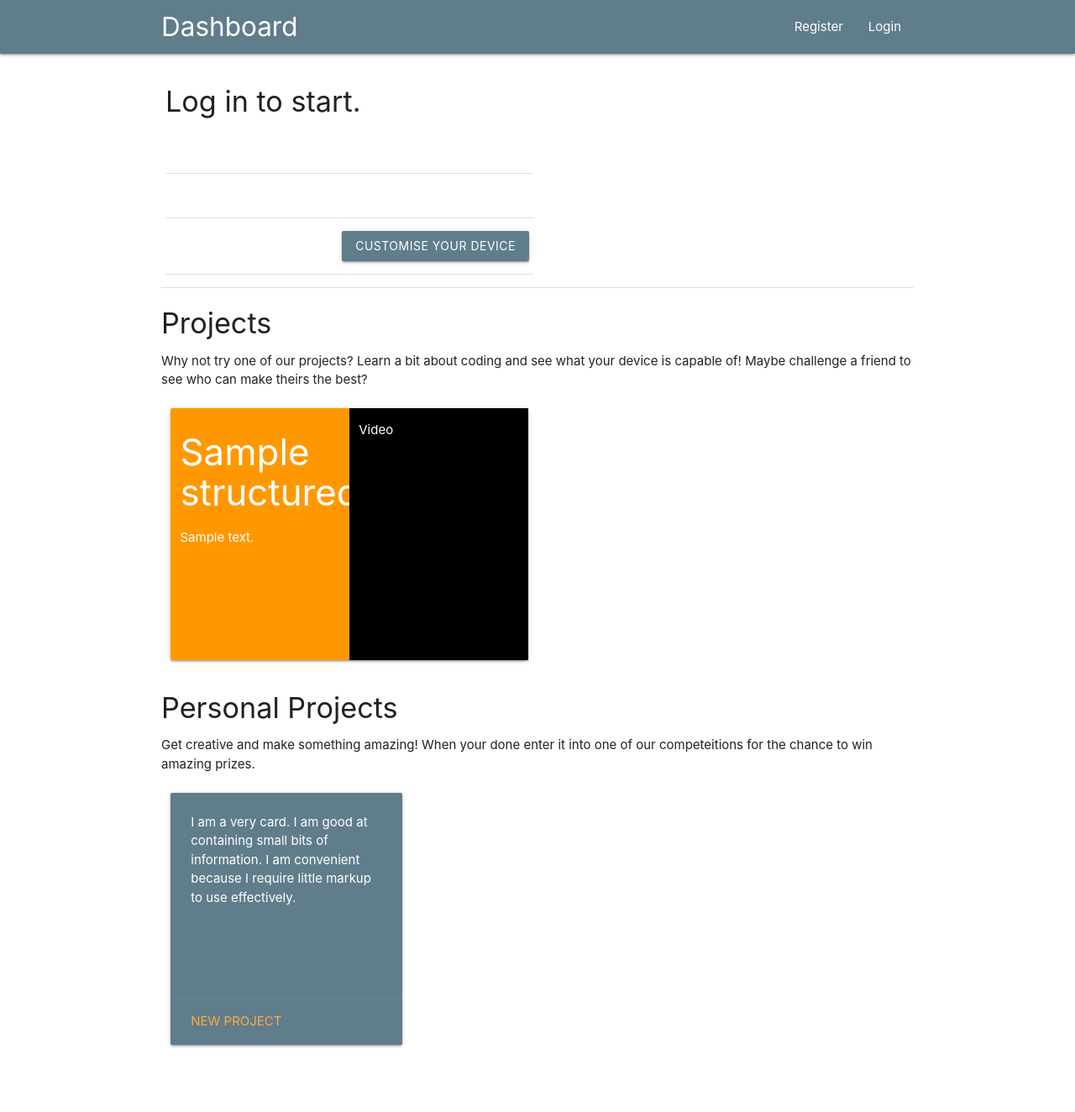
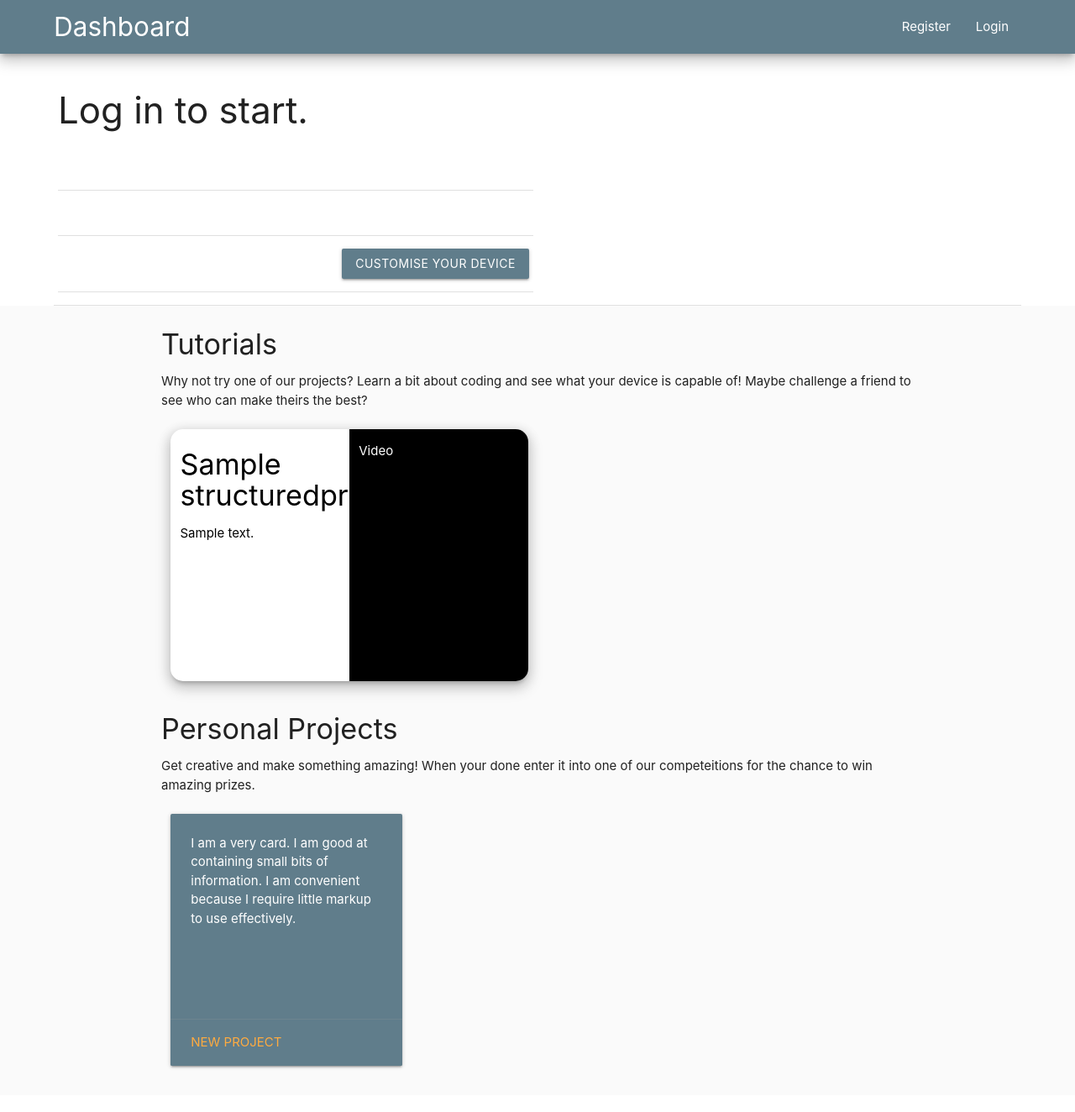
Before and after one commit to pdmcguckian/Nova-WebApp, a Django app: page / in a window 1280 px wide. Shown: the whole page at 84% size. Before the commit the page ends 1247 px from the top, so only its background shows below. Run offline with Django 3.2, Linux system fonts and the light colour scheme; tables that the repository leaves empty hold one stand-in row (values such as "Sample post").

Commit message:
Skinned to Fit brand Aesthetics

```diff
--- a/main/templates/main/dashboard.html
+++ b/main/templates/main/dashboard.html
@@ -4,16 +4,16 @@
 
 
 
-	<div class="container">
-	<table border="1">
+	<div style="padding-left: 5%; padding-right: 5%">
+	<table>
   <tbody>
     <tr>
 		{% if user.is_authenticated %}
 		<td width = "50%"><h4>Hey {{user.first_name}}.</h4>
 		{% else %}
-		<td width = "50%"><h4>Log in to start.</h4>
+		<td width = "50%"><h3>Log in to start.</h3>
 		{% endif %}
-		<table border="1">
+		<table border="0">
 		  <tbody>
 			<tr height="33.3%">
 			  <td>&nbsp;</td>
@@ -45,18 +45,19 @@
 </table>
 	</div>
 
+<div style="background-color: #fafafa; width: 100%; padding-top: 4px">
 	<div class="container">
-	<h4>Projects</h4>
+	<h4>Tutorials</h4>
 	<p>Why not try one of our projects? Learn a bit about coding and see what your device is capable of! Maybe challenge a friend to see who can make theirs the best?</p>
 
 	<div class="row">
         {% for project in structuredprojects %}
         <div class="col s12 m6">
             <a href={{ project.slug }} style="color: #000">
-                <div class="card small orange">
+                <div class="card small z-depth-3" style="border-radius: 15px; overflow: hidden">
                   <div class="col" style="width: 50%">
-                    <h3 class="white-text">{{ project.title }}.</h3>
-                    <p class="white-text">{{ project.description }}<p>
+                    <h4 class="gray-text">{{ project.title }}.</h4>
+                    <p class="gray-text">{{ project.description }}<p>
                   </div>
 
                   <div class="col" style="width: 50%; height: 100%; background-color: black;">
@@ -68,8 +69,7 @@
         {% endfor %}
         </div>
 
-    </div>
-    </div>
+	</div>
 
 
 	<div class='container'>
@@ -96,7 +96,7 @@
 			<div class="col s12 m4">
 					<div class="card small orange">
 					  <div class="col">
-						<h3 class="white-text">{{ project.title }}</h3>
+						<h4 class="white-text">{{ project.title }}</h4>
 						<p class="white-text">{{ project.description }}<p>
 					  </div>
 					  <div class="card-action">
@@ -134,3 +134,5 @@
   </div>
 
 {% endblock %}
+
+</div>
--- a/main/templates/main/includes/navbar.html
+++ b/main/templates/main/includes/navbar.html
@@ -1,5 +1,5 @@
-	<nav class="blue-grey">
-		<div class="container">
+	<nav class="blue-grey z-depth-3">
+		<div style="padding-left: 5%; padding-right: 5%">
 		<div class="nav-wrapper">
 			<a href="/" class="brand-logo left">Dashboard</a>
 			<ul id="nav-moblie" class="right hide-on-small-and-down">
```
Also changed, not shown: 5 other files.
